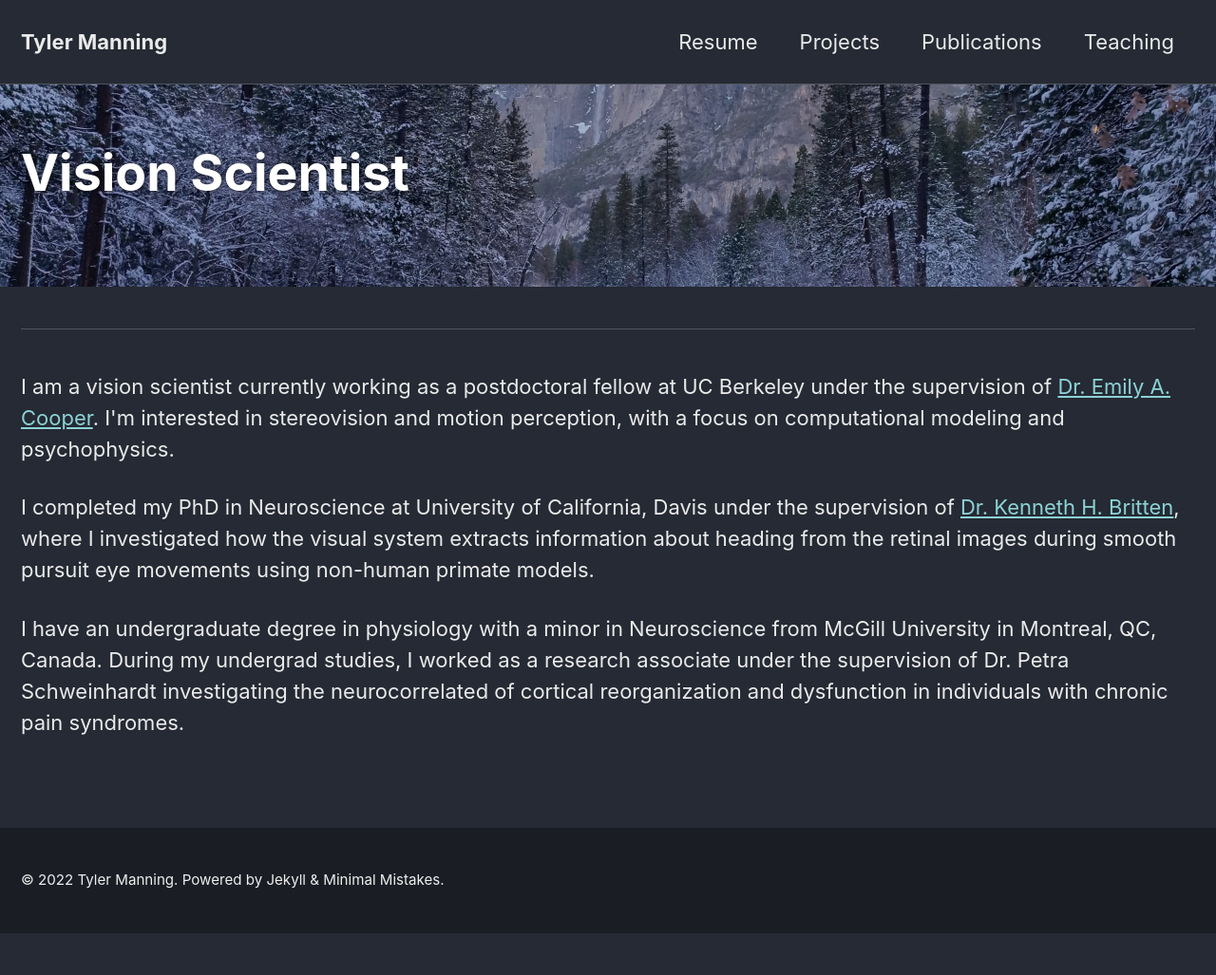
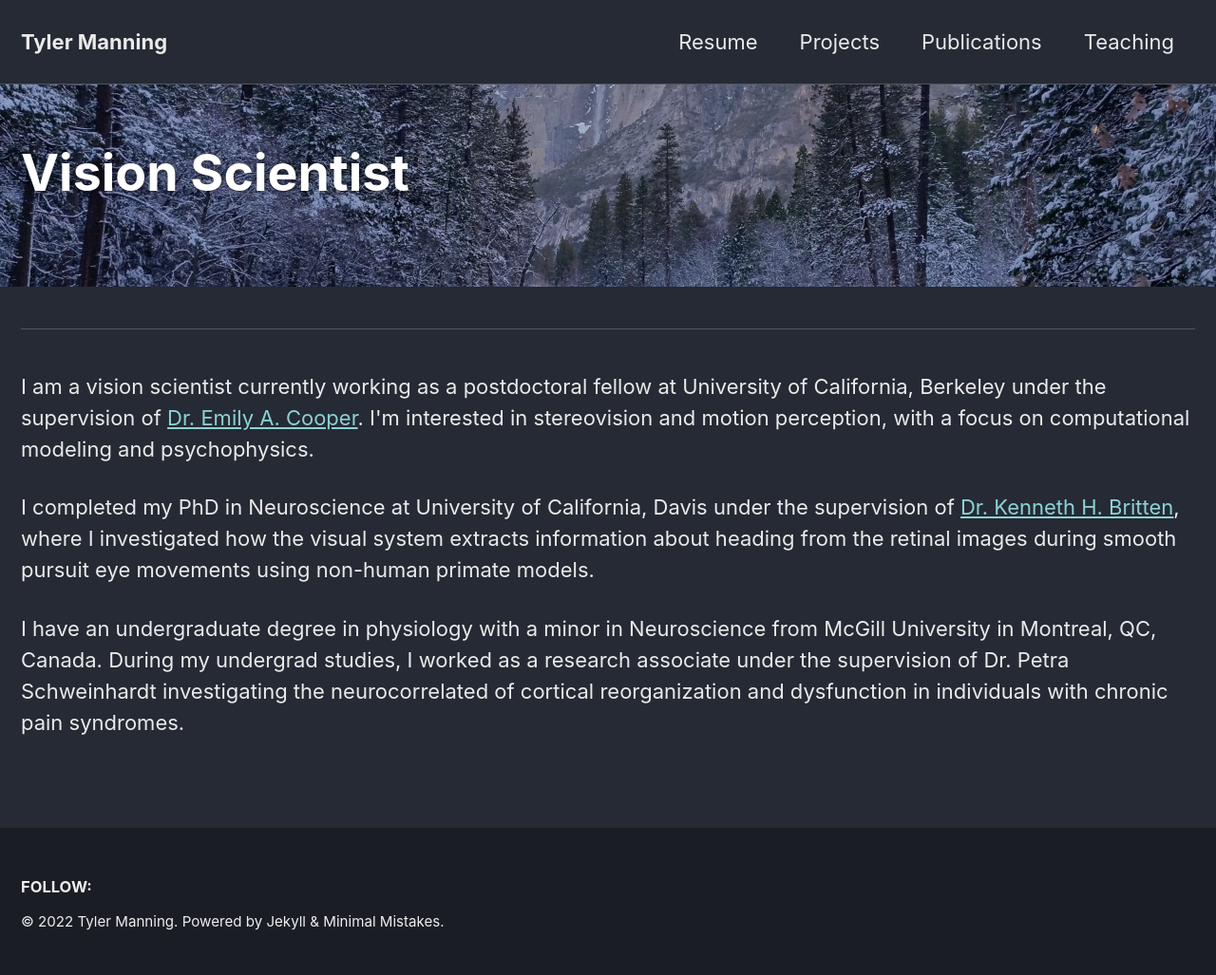
Before and after one commit to tsmanning/tsmanning.github.io, a Jekyll site: the page built from index.html, in a window 1280 px wide. Shown: the whole page at 95% size. Built offline with Jekyll 4.4.1, drawn with Linux system fonts in a browser that asks for light colours; cached includes are drawn as plain includes; the list of posts is cut into pages by our own code; before the commit the page ends 983 px from its top, so only the background shows below that.

Commit message:
fixing home page

```diff
--- a/_includes/footer.html
+++ b/_includes/footer.html
@@ -1,4 +1,4 @@
-<!--<div class="page__footer-follow">
+<div class="page__footer-follow">
   <ul class="social-icons">
     {% if site.data.ui-text[site.locale].follow_label %}
       <li><strong>{{ site.data.ui-text[site.locale].follow_label }}</strong></li>
@@ -16,6 +16,6 @@
       <li><a href="{% if site.atom_feed.path %}{{ site.atom_feed.path }}{% else %}{{ '/feed.xml' | relative_url }}{% endif %}"><i class="fas fa-fw fa-rss-square" aria-hidden="true"></i> {{ site.data.ui-text[site.locale].feed_label | default: "Feed" }}</a></li>
     {% endunless %}
   </ul>
-</div>-->
+</div>
 
 <div class="page__footer-copyright">&copy; {{ site.time | date: '%Y' }} {{ site.name | default: site.title }}. {{ site.data.ui-text[site.locale].powered_by | default: "Powered by" }} <a href="https://jekyllrb.com" rel="nofollow">Jekyll</a> &amp; <a href="https://mademistakes.com/work/minimal-mistakes-jekyll-theme/" rel="nofollow">Minimal Mistakes</a>.</div>
--- a/index.html
+++ b/index.html
@@ -29,7 +29,7 @@ feature_row:
 
 {% include feature_row id="intro" type="center" %}
 
-<p>I am a vision scientist currently working as a postdoctoral fellow at UC Berkeley
+<p>I am a vision scientist currently working as a postdoctoral fellow at University of California, Berkeley
 under the supervision of <a href="http://www.emilyacooper.org/">Dr. Emily A. Cooper</a>. I'm interested in stereovision and
 motion perception, with a focus on computational modeling and psychophysics.</p>
 
```
